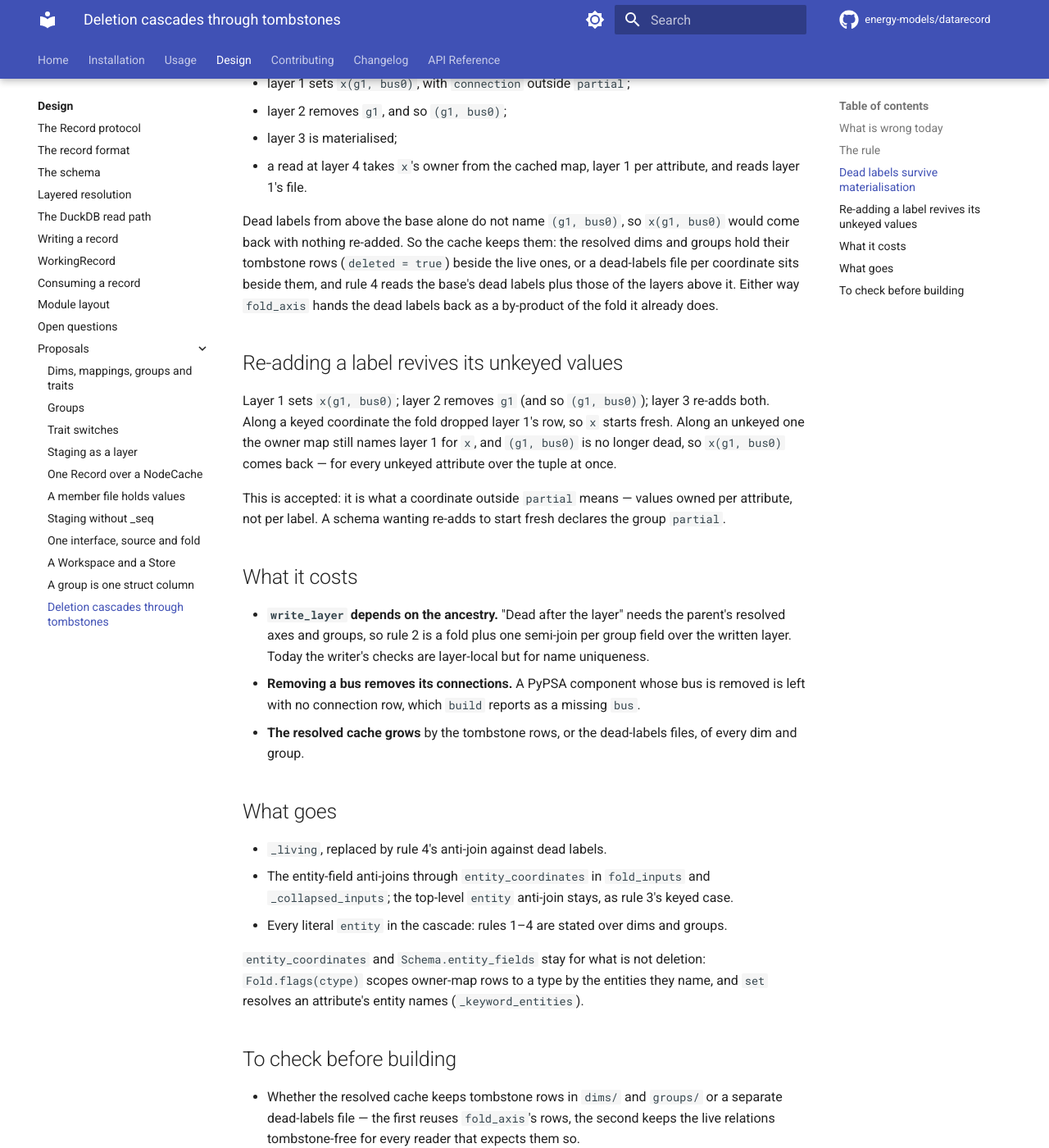
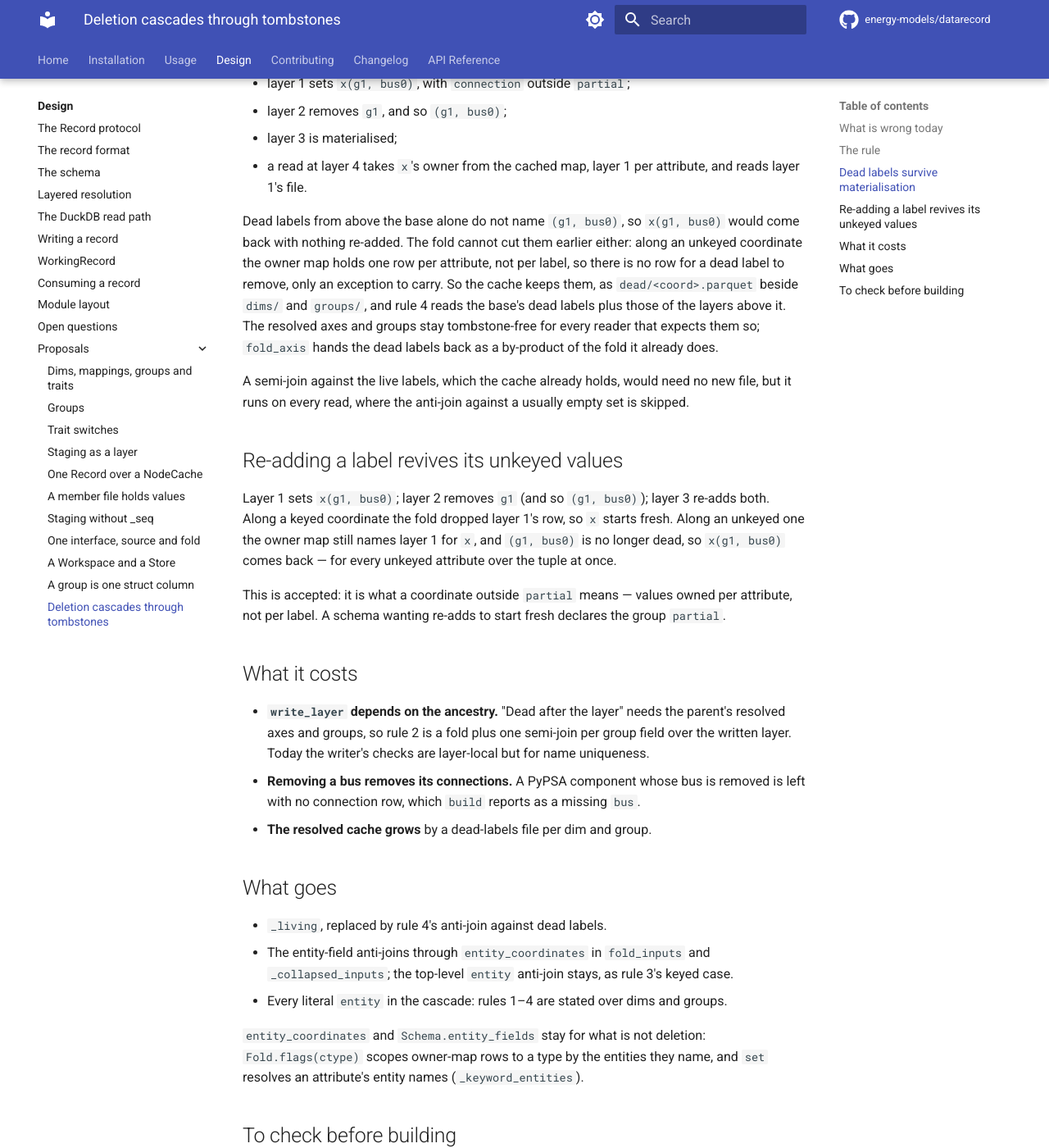
Before and after one commit to energy-models/datarecord, an MkDocs documentation site: the page built from docs/design/proposals/deletion-cascades-through-tombstones.md, in a window 1280 px wide and 1400 px high, scrolled down 1769 px. Shown: the whole window at 82% size. Built offline with MkDocs 1.6.1 and Material for MkDocs 9.7.7, drawn with Linux system fonts in a browser that asks for light colours; comment, search, counter and statistics services are not loaded.

Commit message:
docs: dead labels live in dead/<coord>.parquet
Co-Authored-By: Claude Opus 5.5 (1M context) <noreply@anthropic.com>

```diff
--- a/docs/design/proposals/deletion-cascades-through-tombstones.md
+++ b/docs/design/proposals/deletion-cascades-through-tombstones.md
@@ -46,8 +46,11 @@ So rule 4 cannot take its dead labels from the layers above the base alone:
 - a read at layer 4 takes `x`'s owner from the cached map, layer 1 per attribute, and reads layer 1's file.
 
 Dead labels from above the base alone do not name `(g1, bus0)`, so `x(g1, bus0)` would come back with nothing re-added.
-So the cache keeps them: the resolved dims and groups hold their tombstone rows (`deleted = true`) beside the live ones, or a dead-labels file per coordinate sits beside them, and rule 4 reads the base's dead labels plus those of the layers above it.
-Either way `fold_axis` hands the dead labels back as a by-product of the fold it already does.
+The fold cannot cut them earlier either: along an unkeyed coordinate the owner map holds one row per attribute, not per label, so there is no row for a dead label to remove, only an exception to carry.
+So the cache keeps them, as `dead/<coord>.parquet` beside `dims/` and `groups/`, and rule 4 reads the base's dead labels plus those of the layers above it.
+The resolved axes and groups stay tombstone-free for every reader that expects them so; `fold_axis` hands the dead labels back as a by-product of the fold it already does.
+
+A semi-join against the live labels, which the cache already holds, would need no new file, but it runs on every read, where the anti-join against a usually empty set is skipped.
 
 ## Re-adding a label revives its unkeyed values
 
@@ -61,7 +64,7 @@ This is accepted: it is what a coordinate outside `partial` means — values own
 
 - **`write_layer` depends on the ancestry.** "Dead after the layer" needs the parent's resolved axes and groups, so rule 2 is a fold plus one semi-join per group field over the written layer. Today the writer's checks are layer-local but for name uniqueness.
 - **Removing a bus removes its connections.** A PyPSA component whose bus is removed is left with no connection row, which `build` reports as a missing `bus`.
-- **The resolved cache grows** by the tombstone rows, or the dead-labels files, of every dim and group.
+- **The resolved cache grows** by a dead-labels file per dim and group.
 
 ## What goes
 
@@ -73,6 +76,5 @@ This is accepted: it is what a coordinate outside `partial` means — values own
 
 ## To check before building
 
-- Whether the resolved cache keeps tombstone rows in `dims/` and `groups/` or a separate dead-labels file — the first reuses `fold_axis`'s rows, the second keeps the live relations tombstone-free for every reader that expects them so.
 - That nested dims (`within`) follow rule 1 too: `fold_axis` keys a nested dim by its `axis_key`, `(period, timestep)`, so a parent's tombstone does not reach its children today; removing `period=2030` would tombstone `(2030, t)` for every `t`.
 - Tests pinning the materialised case above, and revival across every unkeyed attribute of a tuple.
```
